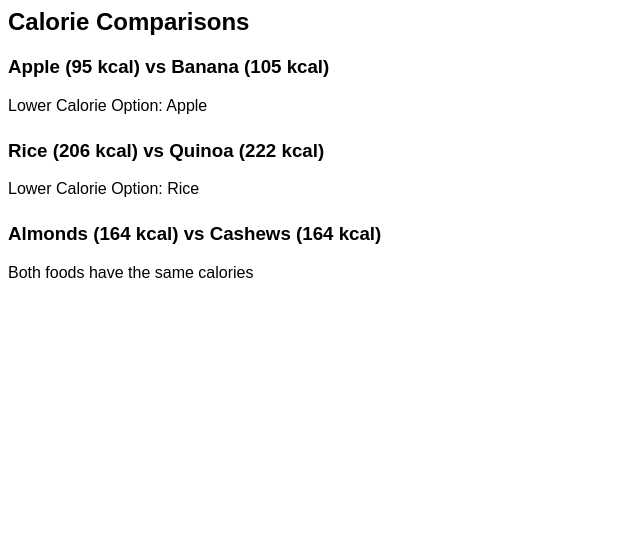
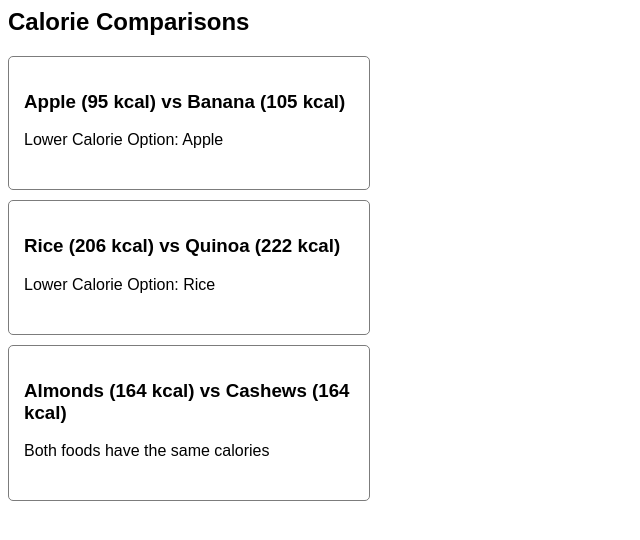
Before and after one commit to ihsky065/calories-comparison, a React (Vite) app: page / in a window 1280 px wide. Shown: the top 540 px of the page, without its empty margins (0-640 px from the left). Built offline with nearby package versions, Linux system fonts and the light colour scheme.

Commit message:
feat: add target ID to all container block

```diff
--- a/src/App.jsx
+++ b/src/App.jsx
@@ -6,10 +6,10 @@
   else displayMessage = 'Both foods have the same calories';
 
   return(
-    <>
+    <div id="container">
     <h3>{food1} ({cal1} kcal) vs {food2} ({cal2} kcal)</h3>
     <p>{displayMessage} </p>
-    </>
+    </div>
   )
 }
 
```
